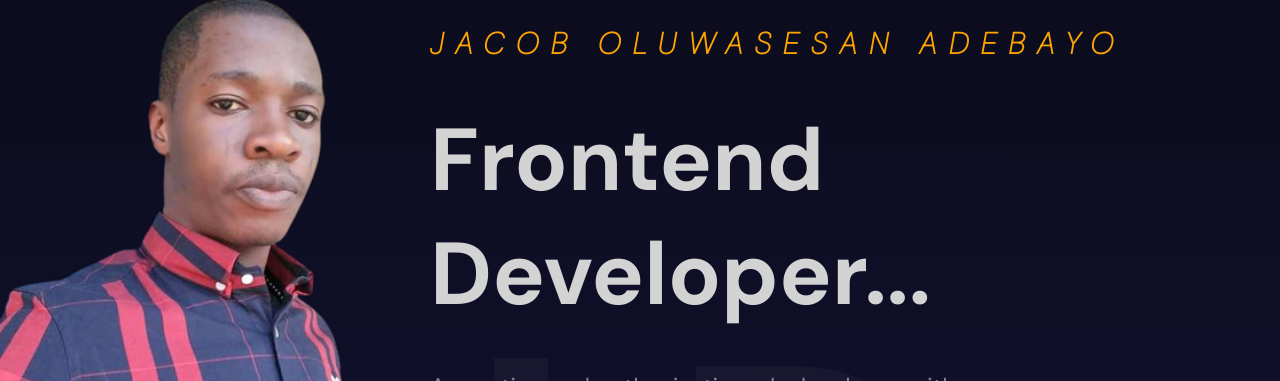
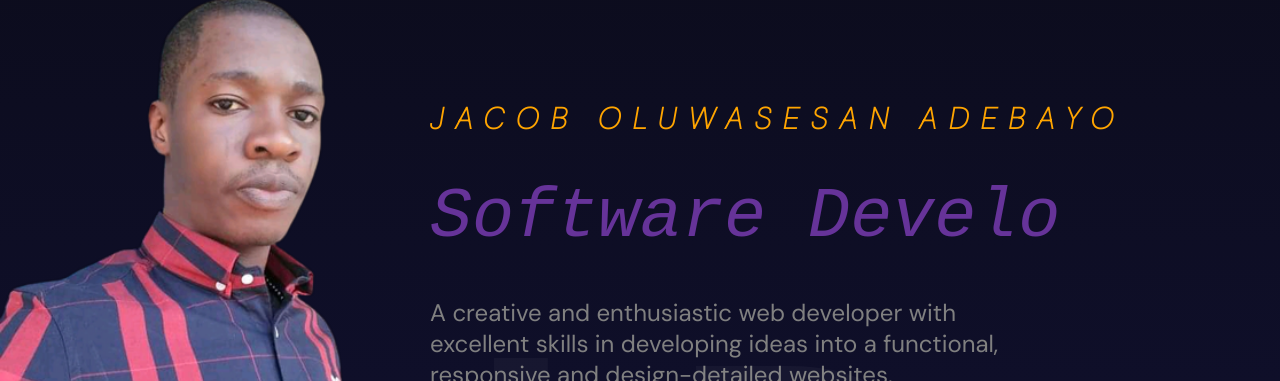
Before and after one commit to JacceyCode/jacobadebayo, a React (Vite) app: page / in a window 1280 px wide. Shown: the part 130-511 px from the top of the page. Built offline with nearby package versions, Linux system fonts and the light colour scheme.

Commit message:
added typed.js

```diff
--- a/package.json
+++ b/package.json
@@ -14,7 +14,8 @@
     "react": "^18.2.0",
     "react-dom": "^18.2.0",
     "react-icons": "^4.11.0",
-    "sass": "^1.69.4"
+    "sass": "^1.69.4",
+    "typed.js": "^2.0.16"
   },
   "devDependencies": {
     "@types/react": "^18.2.15",
--- a/src/components/hero/Hero.jsx
+++ b/src/components/hero/Hero.jsx
@@ -1,5 +1,7 @@
+import { useEffect, useRef } from "react";
 import "./hero.scss";
 import { motion } from "framer-motion";
+import Typed from "typed.js";
 
 const textVariants = {
   initial: {
@@ -39,6 +41,29 @@ const sliderVariants = {
 };
 
 function Hero() {
+  const el = useRef();
+
+  useEffect(() => {
+    const typed = new Typed(el.current, {
+      strings: [
+        "Frontend Developer...",
+        "Software Developer...",
+        "Web Developer...",
+      ],
+      startDelay: 500,
+      typeSpeed: 50,
+      backSpeed: 100,
+      backDelay: 100,
+      smartBackspace: true,
+      loop: true,
+      showCursor: false,
+    });
+
+    return () => {
+      typed.destroy();
+    };
+  }, []);
+
   return (
     <div className="hero">
       <div className="wrapper">
@@ -56,7 +81,9 @@ function Hero() {
             JACOB OLUWASESAN ADEBAYO
           </motion.h2>
 
-          <motion.h1 variants={textVariants}>Frontend Developer...</motion.h1>
+          <motion.h1 ref={el} variants={textVariants}>
+            Frontend Developer...
+          </motion.h1>
 
           <motion.div className="about" variants={textVariants}>
             A creative and enthusiastic web developer with excellent skills in
--- a/src/components/hero/hero.scss
+++ b/src/components/hero/hero.scss
@@ -44,10 +44,14 @@
       }
 
       h1 {
-        font-size: 88px;
+        font-size: 70px;
+        color: rebeccapurple;
+        font-style: italic;
+        font-family: monospace;
+        font-weight: 500;
 
         @include mobile {
-          font-size: 36px;
+          font-size: 30px;
         }
       }
 
```
Also changed, not shown: 1 other file (tests, documents, lock files or other folders).
